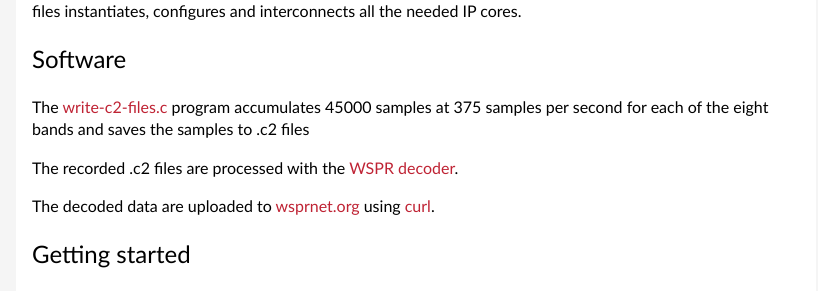
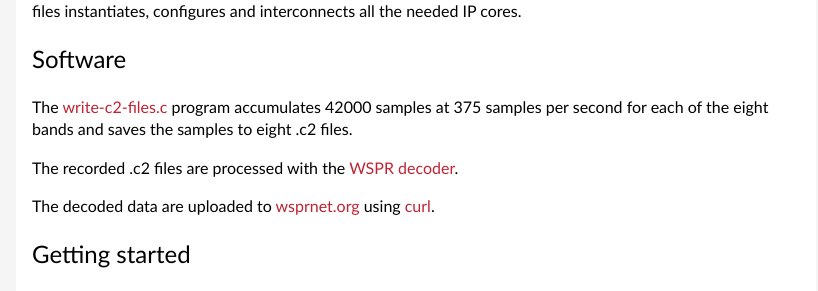
Before and after one commit to pavel-demin/red-pitaya-notes, a Jekyll site: the page built from sdr-receiver-wspr.md, in a window 1280 px wide. Shown: the part 1162-1453 px from the top of the page, without its empty margins (224-1042 px from the left). Built offline with Jekyll 4.4.1, drawn with Linux system fonts in a browser that asks for light colours.

Commit message:
update software description in sdr-receiver-wspr.md

```diff
--- a/sdr-receiver-wspr.md
+++ b/sdr-receiver-wspr.md
@@ -36,8 +36,7 @@ The [projects/sdr_receiver_wspr](https://github.com/pavel-demin/red-pitaya-notes
 Software
 -----
 
-The [write-c2-files.c](https://github.com/pavel-demin/red-pitaya-notes/tree/master/projects/sdr_receiver_wspr/write-c2-files.c) program accumulates 45000 samples at 375 samples per second for each of the eight bands
-and saves the samples to .c2 files
+The [write-c2-files.c](https://github.com/pavel-demin/red-pitaya-notes/tree/master/projects/sdr_receiver_wspr/write-c2-files.c) program accumulates 42000 samples at 375 samples per second for each of the eight bands and saves the samples to eight .c2 files.
 
 The recorded .c2 files are processed with the [WSPR decoder](https://sourceforge.net/p/wsjt/wsjt/HEAD/tree/branches/wsjtx/lib/wsprd/).
 
```
